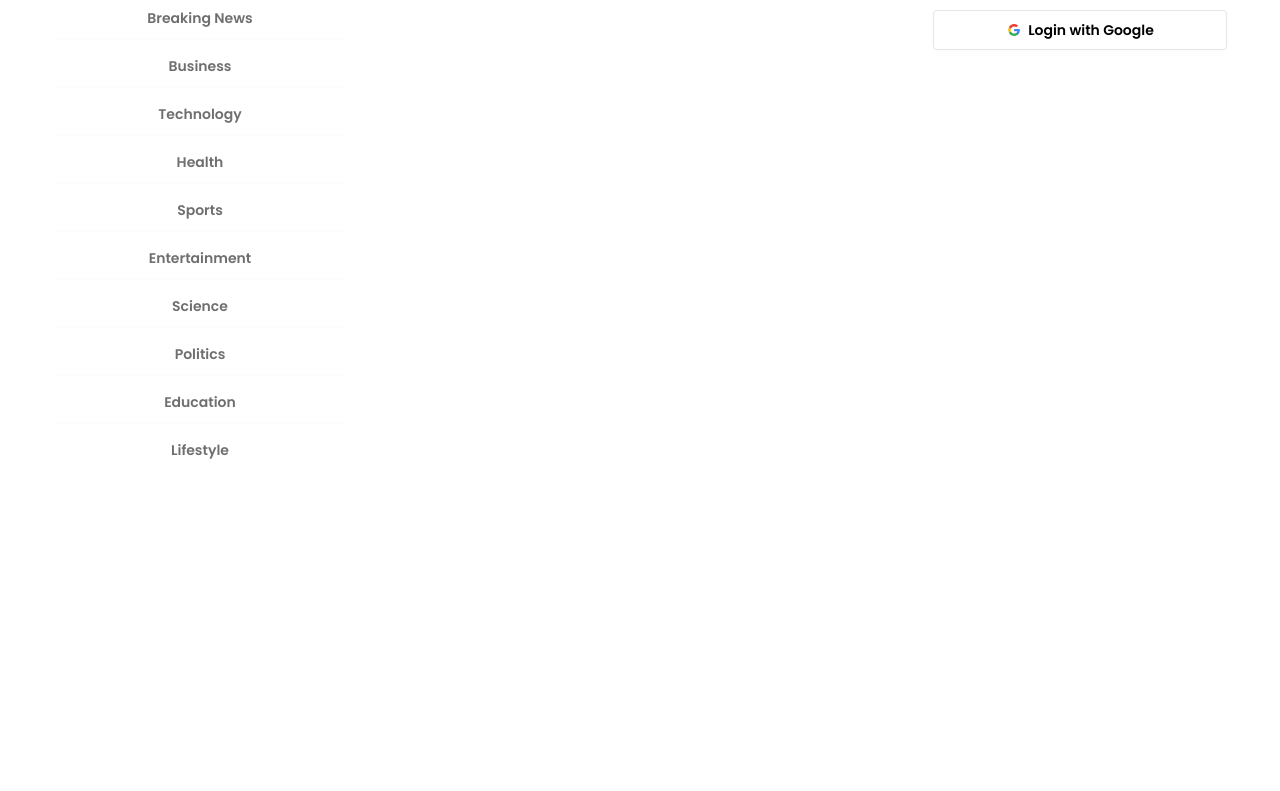
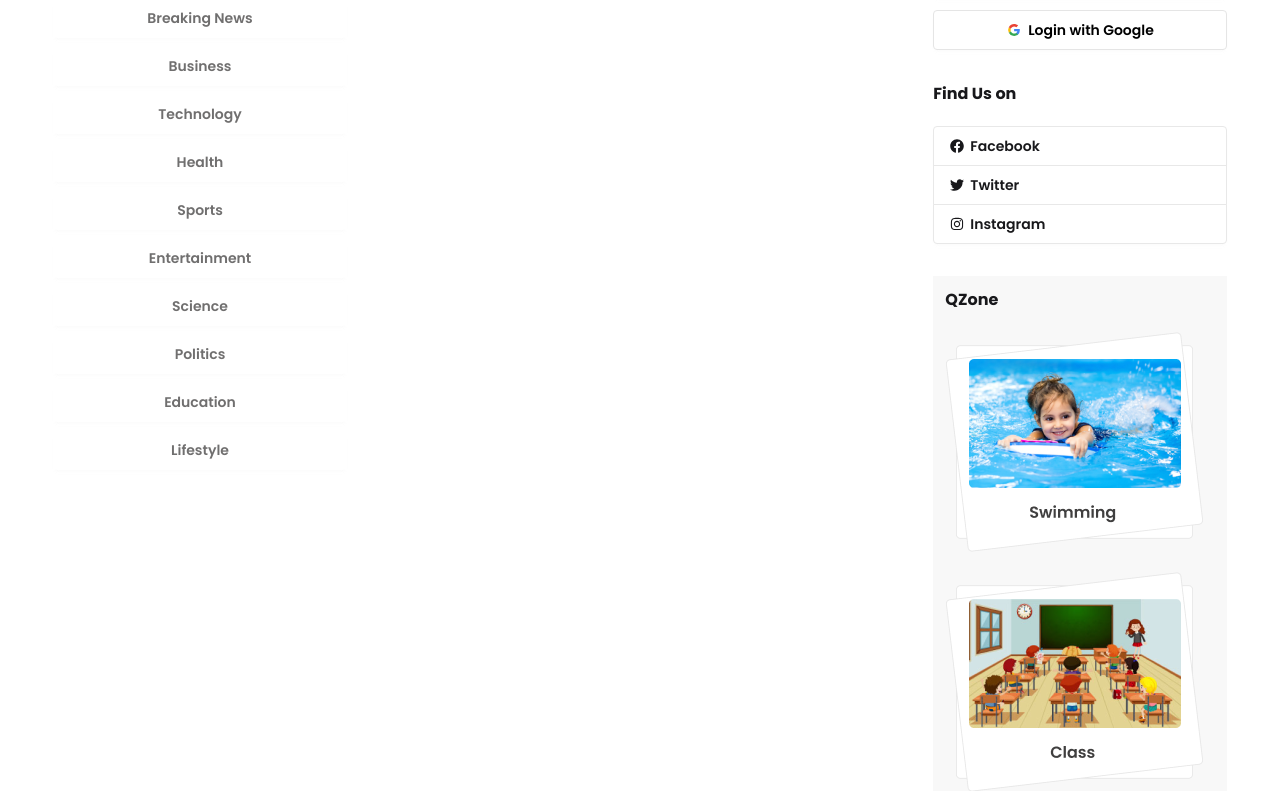
Before and after one commit to mehadishisir/Dragon_News, a React (Vite) app: page / in a window 1280 px wide. Shown: the part 453-1244 px from the top of the page. Before the commit the page ends 923 px from the top, so only its background shows below. Built offline with nearby package versions, Linux system fonts and the light colour scheme.

Commit message:
addright aside

```diff
--- a/package.json
+++ b/package.json
@@ -16,6 +16,7 @@
     "react": "^19.2.0",
     "react-dom": "^19.2.0",
     "react-fast-marquee": "^1.6.5",
+    "react-icons": "^5.5.0",
     "react-router": "^7.10.1",
     "react-router-dom": "^7.10.1",
     "tailwindcss": "^4.1.18"
--- /dev/null
+++ b/src/Layouts/FindUs.jsx
@@ -0,0 +1,25 @@
+import React from "react";
+import { FaFacebook, FaInstagram, FaTwitter } from "react-icons/fa";
+
+const FindUs = () => {
+  return (
+    <div>
+      <h2 className="font-bold mb-5">Find Us on</h2>
+      <div className="">
+        <div className="join join-vertical w-full">
+          <button className="btn bg-base-100 justify-start join-item">
+            <FaFacebook></FaFacebook> Facebook
+          </button>
+          <button className="btn bg-base-100 justify-start join-item">
+            <FaTwitter></FaTwitter> Twitter
+          </button>
+          <button className="btn bg-base-100 justify-start join-item">
+            <FaInstagram></FaInstagram> Instagram
+          </button>
+        </div>
+      </div>
+    </div>
+  );
+};
+
+export default FindUs;
--- /dev/null
+++ b/src/Layouts/QZone.jsx
@@ -0,0 +1,18 @@
+import React from "react";
+import swimmingImage from "../assets/swimming.png";
+import classImage from "../assets/class.png";
+import playImage from "../assets/playground.png";
+const QZone = () => {
+  return (
+    <div className="bg-base-200 p-3">
+      <h2 className="font-bold mb-5">QZone</h2>
+      <div className="space-y-5">
+        <img src={swimmingImage} alt="" />
+        <img src={classImage} alt="" />
+        <img src={playImage} alt="" />
+      </div>
+    </div>
+  );
+};
+
+export default QZone;
--- a/src/Layouts/RightAside.jsx
+++ b/src/Layouts/RightAside.jsx
@@ -1,10 +1,14 @@
 import React from "react";
 import SocialLogin from "./SocialLogin";
+import FindUs from "./FindUs";
+import QZone from "./Qzone";
 
 const RightAside = () => {
   return (
-    <div>
+    <div className="space-y-8">
       <SocialLogin></SocialLogin>
+      <FindUs></FindUs>
+      <QZone></QZone>
     </div>
   );
 };
```
Also changed, not shown: 1 other file (tests, documents, lock files or other folders).
